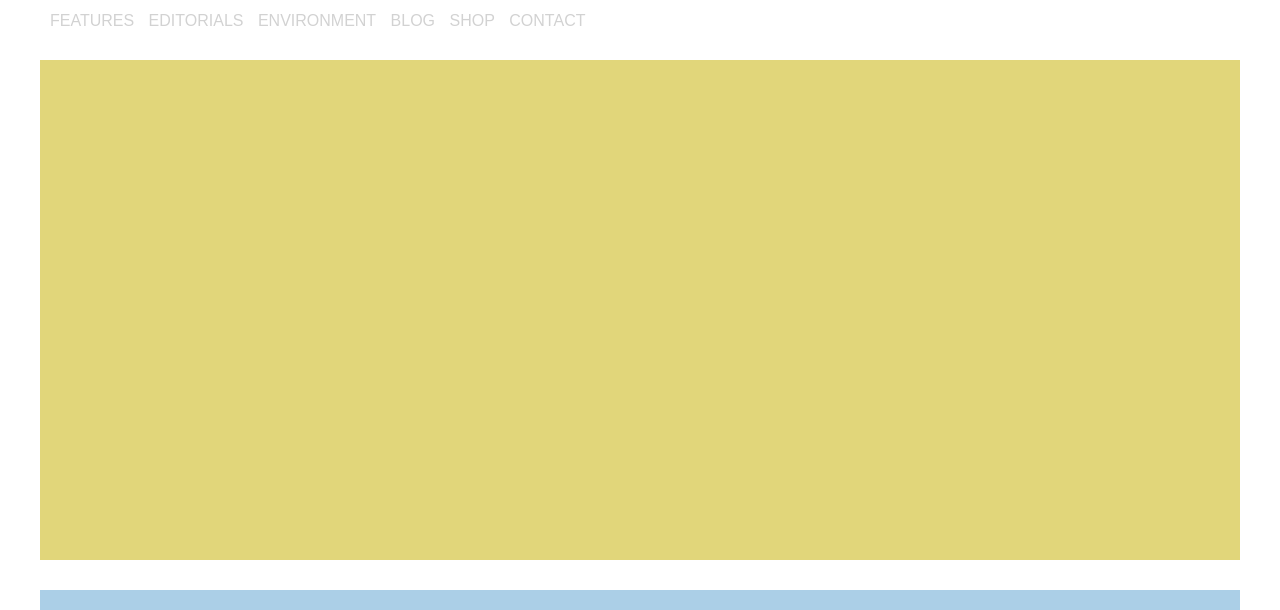
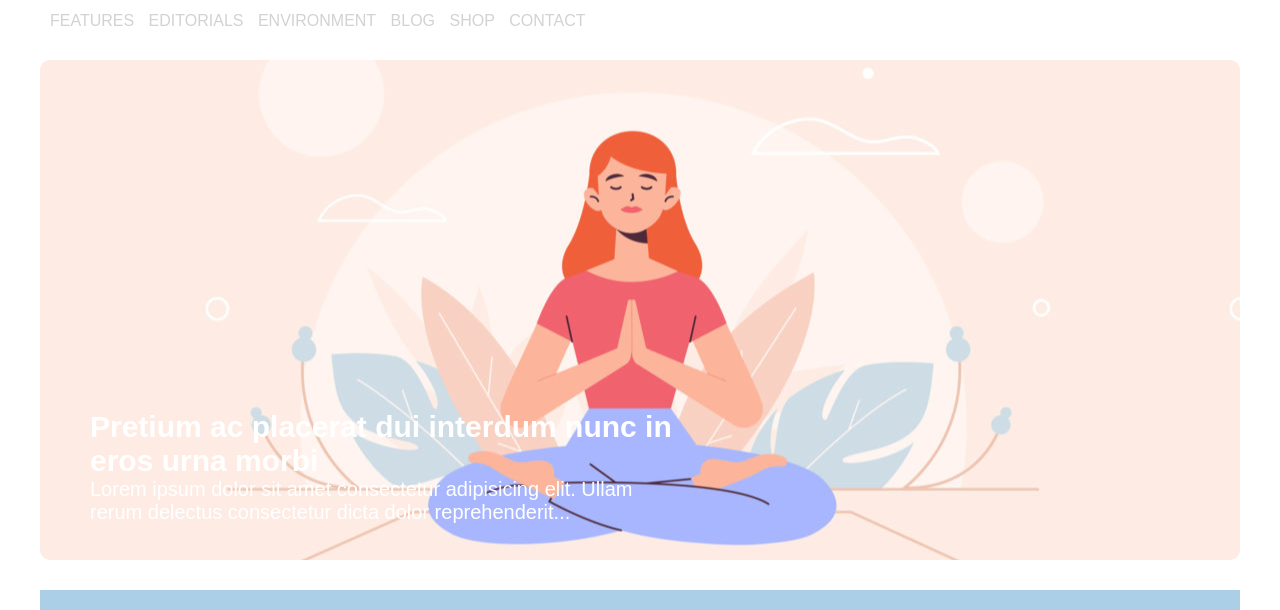
Before and after one commit to Valentina-Fr/htmlcss-wp, a plain HTML site: page index.html in a window 1280 px wide. Shown: the part 190-800 px from the top of the page. Drawn offline with Linux system fonts and the light colour scheme.

Commit message:
spotlight

```diff
--- a/css/style.css
+++ b/css/style.css
@@ -12,6 +12,7 @@ body {
     font-family: sans-serif;
 }
 
+/* Utils */
 .clearfix::after {
     content: "";
     display: table;
@@ -40,14 +41,23 @@ nav ul li {
 }
 
 /* Corpo pagina */
-
-
 .spotlight {
     height: 500px;
-    background-color: #e1d67a;
+    background-image: url(../img/banner.jpg);
+    background-position: center;
+    color: white;
+    border-radius: 10px;
+    padding: 350px 550px 0 50px;
     margin: 30px 0;
 }
 
+.spotlight h1 {
+    font-size: 30px;
+}
+
+.spotlight div {
+    font-size: 20px;
+}
 .leadership {
     background-color: #0286fe;
     margin-top: 30px;
--- a/index.html
+++ b/index.html
@@ -26,7 +26,10 @@
     <!-- Inizio corpo pagina -->
     <main>
 
-        <section class="spotlight"></section>
+        <section class="spotlight">
+            <h1>Pretium ac placerat dui interdum nunc in eros urna morbi</h1>
+            <div>Lorem ipsum dolor sit amet consectetur adipisicing elit. Ullam rerum delectus consectetur dicta dolor reprehenderit...</div>
+        </section>
         <section class="leadership">
             <header></header>
             <section class="column-section clearfix">
```
